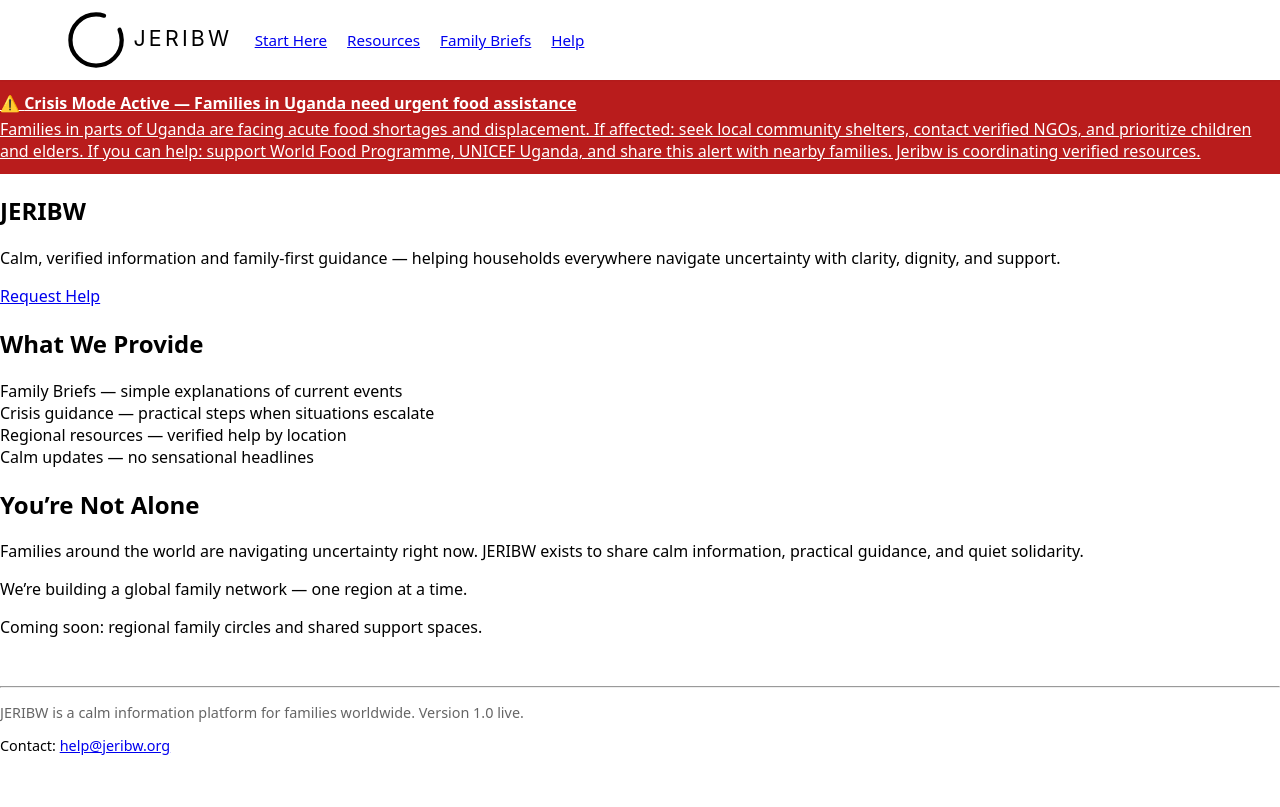
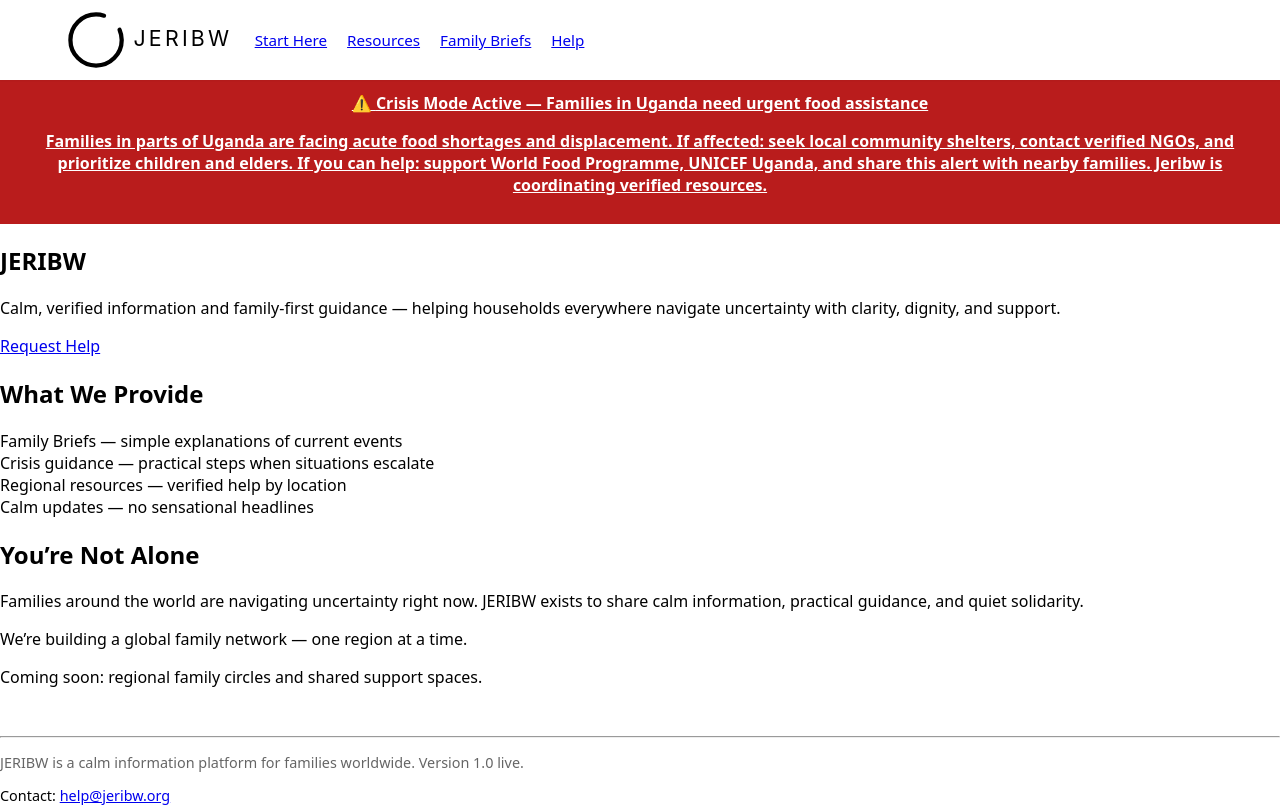
Before and after one commit to Jeribw-Foundation/jeribw, a Next.js app: page / in a window 1280 px wide. Shown: the top 807 px of the page. Built offline with nearby package versions, Linux system fonts and the light colour scheme.

Commit message:
Constrain CrisisAlert to global container for consistent alignment

```diff
--- a/components/CrisisAlert.tsx
+++ b/components/CrisisAlert.tsx
@@ -5,23 +5,19 @@ export default function CrisisAlert() {
   if (!crisisActive) return null;
 
   return (
+    <div style={{ background: "#b91c1c" }}>
       <div
+        className="container"
         style={{
-        background: "#b91c1c",
           color: "white",
-        padding: "12px 0",
+          padding: "12px 1.5rem",
+          textAlign: "center",
           fontWeight: "600",
         }}
       >
-      <div className="container">
-        <Link
-          href="/crisis"
-          style={{ color: "white", textDecoration: "underline" }}
-        >
+        <Link href="/crisis" style={{ color: "white", textDecoration: "underline" }}>
           ⚠️ {crisisHeadline}
-          <p style={{ margin: "4px 0 0", fontWeight: "400" }}>
-            {crisisDetails}
-          </p>
+          <p>{crisisDetails}</p>
         </Link>
       </div>
     </div>
```
Lines whose indentation alone changed are shown as unchanged.
